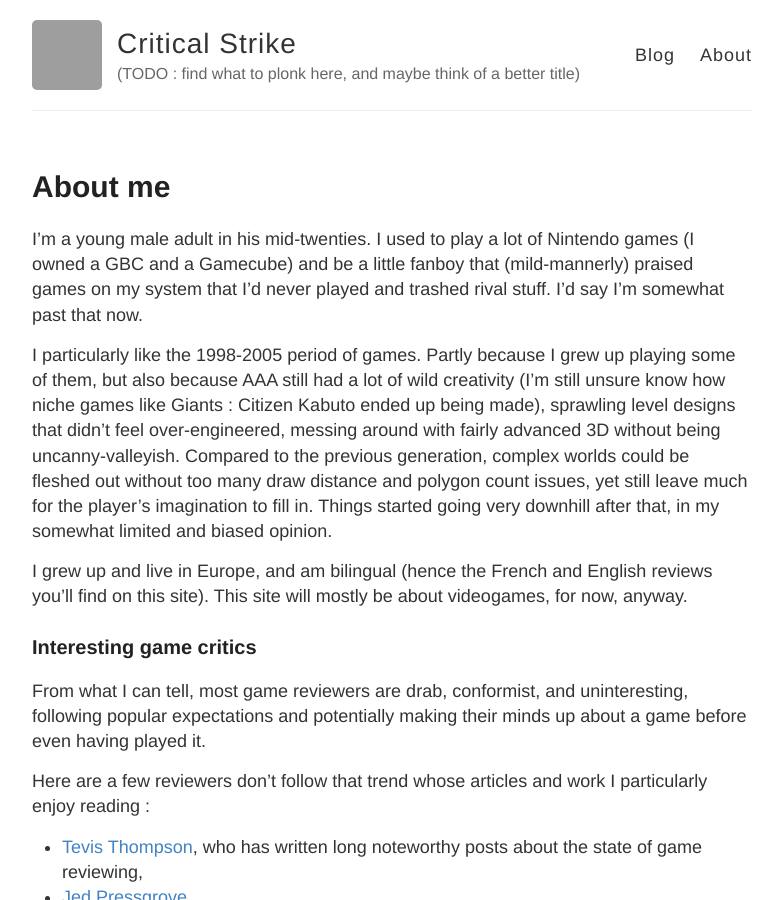
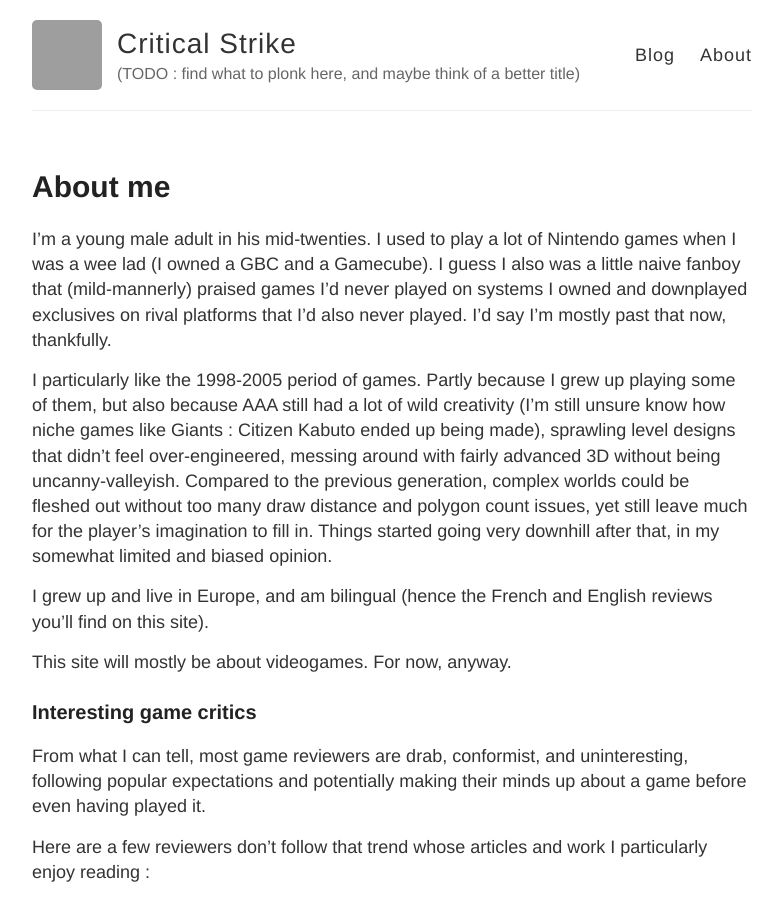
Before and after one commit to s-mackeo/maqe-crit.github.io, a Jekyll site: the page built from about.md, in a window 1280 px wide and 900 px high. Shown: the whole window, without its empty margins (248-1030 px from the left). Built offline with Jekyll 4.4.1, drawn with Linux system fonts in a browser that asks for light colours; grey boxes are pictures that could not be loaded.

Commit message:
Update about.md

```diff
--- a/about.md
+++ b/about.md
@@ -5,11 +5,13 @@ permalink: /about/
 published: true
 ---
 
-I'm a young male adult in his mid-twenties. I used to play a lot of Nintendo games (I owned a GBC and a Gamecube) and be a little fanboy that (mild-mannerly) praised games on my system that I'd never played and trashed rival stuff. I'd say I'm somewhat past that now.
+I'm a young male adult in his mid-twenties. I used to play a lot of Nintendo games when I was a wee lad (I owned a GBC and a Gamecube). I guess I also was a little naive fanboy that (mild-mannerly) praised games I'd never played on systems I owned and downplayed exclusives on rival platforms that I'd also never played. I'd say I'm mostly past that now, thankfully.
 
 I particularly like the 1998-2005 period of games. Partly because I grew up playing some of them, but also because AAA still had a lot of wild creativity (I'm still unsure know how niche games like Giants : Citizen Kabuto ended up being made), sprawling level designs that didn't feel over-engineered, messing around with fairly advanced 3D without being uncanny-valleyish. Compared to the previous generation, complex worlds could be fleshed out without too many draw distance and polygon count issues, yet still leave much for the player's imagination to fill in. Things started going very downhill after that, in my somewhat limited and biased opinion.
 
-I grew up and live in Europe, and am bilingual (hence the French and English reviews you'll find on this site). This site will mostly be about videogames, for now, anyway.
+I grew up and live in Europe, and am bilingual (hence the French and English reviews you'll find on this site).
+
+This site will mostly be about videogames. For now, anyway.
 
 ### Interesting game critics
 
```
